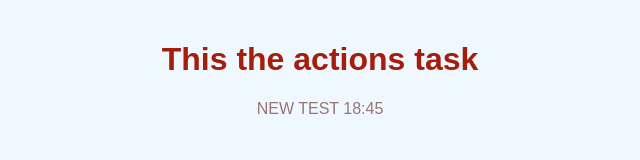
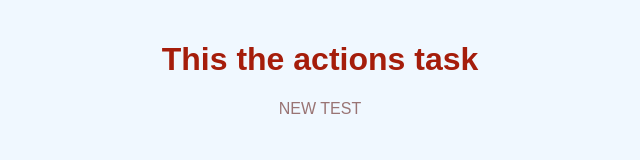
Before and after one commit to ciizao/Actions-task-and-EC2, a website: page index.html in a window 1280 px wide. Shown: the full height of the page, 320-960 px from the left. Drawn offline with Linux system fonts and the light colour scheme.

```diff
--- a/index.html
+++ b/index.html
@@ -8,6 +8,6 @@
 </head>
 <body>
     <h1>This the actions task</h1>
-    <p> NEW TEST 18:45</p>
+    <p> NEW TEST</p>
 </body>
 </html>
```
Also changed, not shown: .github/workflows/hello.yml.
